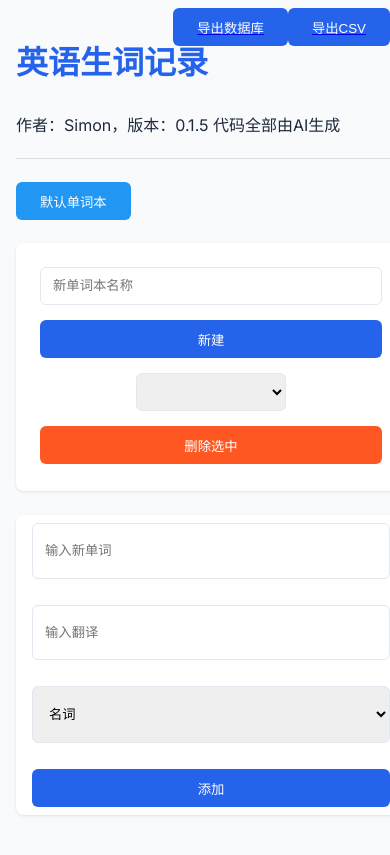
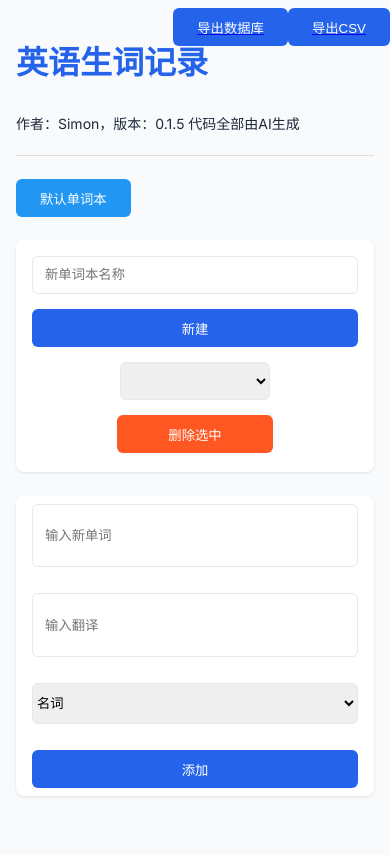
Before and after one commit to handsomezhuzhu/English-words, a Flask app: page / in a window 390 px wide. After the commit the page ends 797 px from the top, so only its background shows below. Run offline with Flask 3, Linux system fonts and the light colour scheme; data comes from the database, SQL or seed files in the repository; data that the repository does not hold is empty.

Commit message:
修复布局错误

```diff
--- a/templates/index.html
+++ b/templates/index.html
@@ -69,7 +69,7 @@
         }
 
         select {
-            height: 65px;
+            height: auto;
             width: 100%;
             margin: 0 auto;
             display: block;
@@ -80,6 +80,22 @@
             position: relative;
         }
         @media (max-width: 600px) {
+            form[action="/add_book"] {
+                flex-wrap: wrap;
+                min-height: auto;
+            }
+            form[action="/add_book"] input {
+                width: calc(50% - 7.5px);
+            }
+            form[action="/add_book"] button {
+                width: calc(50% - 7.5px);
+            }
+            #bookToDelete {
+                width: calc(50% - 7.5px);
+            }
+            form[action="/add_book"] button:last-child {
+                width: calc(50% - 7.5px);
+            }
                     select {
                 height: 90px;
             }
@@ -149,27 +165,114 @@
         }
 
         @media (max-width: 600px) {
+            form[action="/add_book"] {
+                flex-wrap: wrap;
+                min-height: auto;
+            }
+            form[action="/add_book"] input {
+                width: calc(50% - 7.5px);
+            }
+            form[action="/add_book"] button {
+                width: calc(50% - 7.5px);
+            }
+            #bookToDelete {
+                width: calc(50% - 7.5px);
+            }
+            form[action="/add_book"] button:last-child {
+                width: calc(50% - 7.5px);
+            }
+                    /* 移动端样式 */
+            body {
+                font-size: 14px;
+            }
             .container {
                 padding: 1rem;
-                min-width: 100%;
             }
-
+            form {
+                padding: 1rem;
+            }
+            input[type="text"], select {
+                width: 100%;
+                margin: 0.5rem 0;
+            }
+            button {
+                width: 100%;
+                margin: 0.5rem 0;
+            }
             li {
                 flex-direction: column;
                 align-items: stretch;
                 padding: 1rem;
             }
-
             li button {
                 width: 100%;
                 margin-top: 0.5rem;
             }
-
             .translation {
                 flex-direction: column;
                 align-items: flex-start;
             }
-
+        }
+        @media (min-width: 601px) {
+            /* 电脑端样式 */
+            body {
+                font-size: 16px;
+            }
+            .container {
+                max-width: 800px;
+                margin: 0 auto;
+                padding: 2rem;
+            }
+            form {
+                margin-bottom: 1.5rem;
+                background: white;
+                padding: 1.5rem;
+                border-radius: 0.5rem;
+                box-shadow: var(--shadow);
+            }
+            input[type="text"], select {
+                padding: 0.75rem;
+                border: 1px solid var(--border-color);
+                border-radius: 0.375rem;
+                transition: var(--transition);
+                width: 200px;
+                margin: 0 auto 0.75rem;
+                height: 38px;
+                display: block;
+            }
+            button {
+                padding: 0.75rem 1.5rem;
+                background-color: var(--primary-color);
+                color: white;
+                border: none;
+                border-radius: 0.375rem;
+                cursor: pointer;
+                transition: var(--transition);
+                font-weight: 500;
+                height: 38px;
+            }
+            li {
+                padding: 0.5rem;
+                margin-bottom: 0.5rem;
+                background: white;
+                border-radius: 0.5rem;
+                box-shadow: var(--shadow);
+                display: flex;
+                flex-direction: row;
+                align-items: center;
+                gap: 0.75rem;
+                transition: var(--transition);
+                min-height: 80px;
+            }
+            li button {
+                width: auto;
+                margin-top: 0;
+            }
+            .translation {
+                flex-direction: row;
+                align-items: center;
+            }
+        }
             input[type="text"], select {
                 width: 100%;
                 box-sizing: border-box;
@@ -190,7 +293,7 @@
 
 
         <div style="margin: 20px 0; border-top: 1px solid #ddd; padding-top: 15px;">
-            <div style="display: flex; flex-wrap: wrap; gap: 10px; align-items: center; margin-bottom: 15px;">
+            <div style="display: flex; gap: 10px; align-items: center; margin-bottom: 15px;">
                 {% for book in books %}
                 <a href="{{ url_for('index') }}?book={{ book }}" style="text-decoration: none; flex: 0 0 auto;">
                     <button style="white-space: nowrap; overflow: hidden; text-overflow: ellipsis; max-width: 150px; min-width: 100px;{% if book == current_book %} background-color: #2196F3;{% endif %}">
@@ -201,10 +304,10 @@
                 </a>
                 {% endfor %}
             </div>
-            <form action="/add_book" method="POST" style="display: flex; align-items: center; gap: 15px; height: 38px;">
+            <form action="/add_book" method="POST" style="display: flex; align-items: center; gap: 15px; height: 38px; flex-wrap: nowrap;">
                 <input type="text" name="book_name" placeholder="新单词本名称" required style="height: 38px; line-height: 38px;">
                 <button type="submit">新建</button>
-                <select id="bookToDelete" style="height: 38px; width: 150px;">
+                <select id="bookToDelete" style="height: 38px; width: 150px; flex-shrink: 0; line-height: 38px; padding: 0;" title="选择要删除的单词本">
                     {% for book in books if book != '默认单词本' %}
                     <option value="{{ book }}">{{ book }}</option>
                     {% endfor %}
@@ -216,7 +319,7 @@
         <form action="/add" method="POST" style="display: flex; flex-wrap: wrap; gap: 10px;">
             <input type="text" id="wordInput" name="word" placeholder="输入新单词" required style="flex: 1;">
             <input type="text" name="translation" placeholder="输入翻译" required style="flex: 1;">
-            <select name="pos" required style="height: 65px; flex: 1;">
+            <select name="pos" required style="height: 38px; line-height: 38px; padding: 0; flex: 1;" title="选择词性">
                 <option value="noun">名词</option>
                 <option value="verb">动词</option>
                 <option value="adj">形容词</option>
@@ -227,6 +330,22 @@
         </form>
         <style>
             @media (max-width: 600px) {
+            form[action="/add_book"] {
+                flex-wrap: wrap;
+                min-height: auto;
+            }
+            form[action="/add_book"] input {
+                width: calc(50% - 7.5px);
+            }
+            form[action="/add_book"] button {
+                width: calc(50% - 7.5px);
+            }
+            #bookToDelete {
+                width: calc(50% - 7.5px);
+            }
+            form[action="/add_book"] button:last-child {
+                width: calc(50% - 7.5px);
+            }
                         form[action="/add"] {
                     flex-direction: column;
                     align-items: stretch;
@@ -239,6 +358,22 @@
                     margin: 0.5rem 0;
                 }
                 @media (max-width: 600px) {
+            form[action="/add_book"] {
+                flex-wrap: wrap;
+                min-height: auto;
+            }
+            form[action="/add_book"] input {
+                width: calc(50% - 7.5px);
+            }
+            form[action="/add_book"] button {
+                width: calc(50% - 7.5px);
+            }
+            #bookToDelete {
+                width: calc(50% - 7.5px);
+            }
+            form[action="/add_book"] button:last-child {
+                width: calc(50% - 7.5px);
+            }
                             form[action="/add"] {
                         flex-direction: column;
                         align-items: stretch;
@@ -306,12 +441,14 @@ function rememberWord(button, word) {
 }
 
 function deleteWord(word) {
+    if (confirm('确定要删除这个单词吗？')) {
         fetch(`/delete_word/${word}`, { method: 'POST' })
            .then(response => {
                 if (response.ok) {
                     window.location.reload();
                 }
             });
+    }
 }
 function deleteBook() {
     const bookName = document.getElementById('bookToDelete').value;
```
Lines whose indentation alone changed are shown as unchanged.
